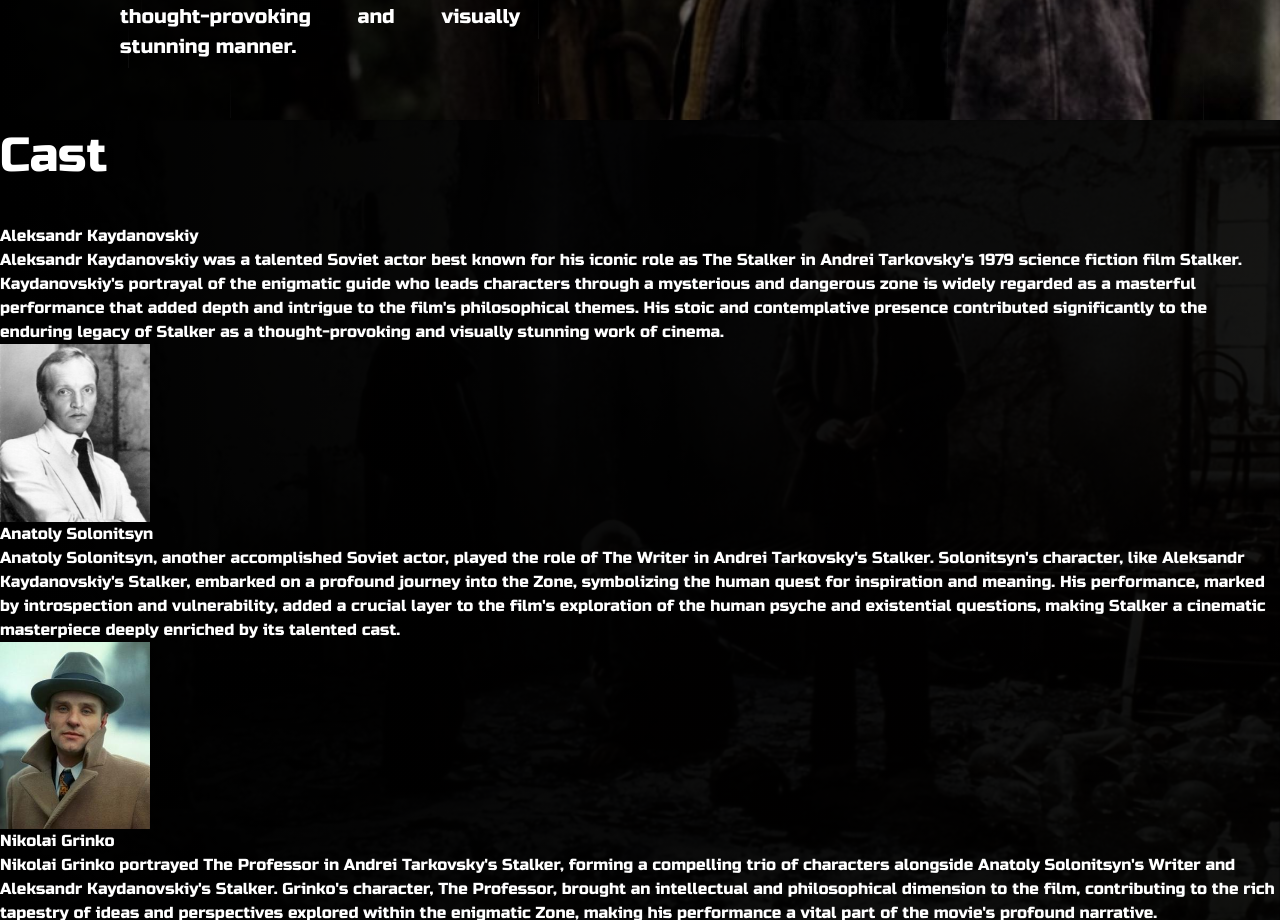
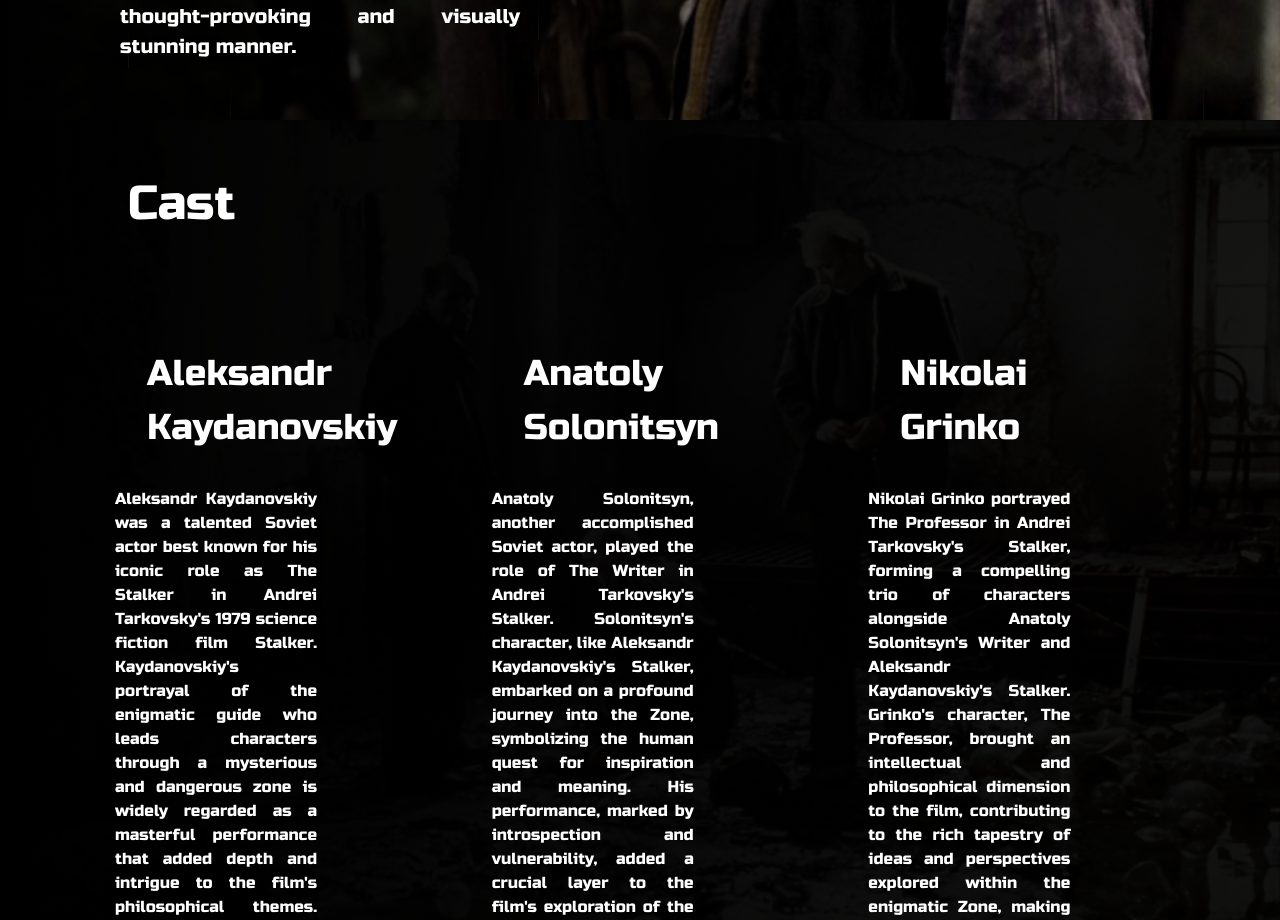
Before and after one commit to zsra/stalker, a Next.js app: page /cast in a window 1280 px wide. Shown: the part 1480-2400 px from the top of the page. Built offline with nearby package versions, Linux system fonts and the light colour scheme.

Commit message:
Design the cast page

```diff
--- a/src/pages/cast.tsx
+++ b/src/pages/cast.tsx
@@ -8,6 +8,7 @@
         <section id="cast" className={`${russo.className} cast`}>
             <div className="cast-container">
                 <h3>Cast</h3>
+                <div className="cast-list">
                     <div className="actor-container">
                         <div className="actor-description">
                             <h5>Aleksandr Kaydanovskiy</h5>
@@ -64,6 +65,7 @@
                         </div>
                     </div>
                 </div>
+            </div>
         </section>
     )
 }
--- a/src/styles/cast.css
+++ b/src/styles/cast.css
@@ -18,7 +18,43 @@
     background-image: linear-gradient(to left, rgba(0,0,0,0.9), rgba(0,0,0,1));
 }
 
+.cast-list {
+    display: flex;
+    margin: 75px;
+}
+
 .cast-container > h3 {
     font-size: 48px;
-    margin-bottom: 32px;
+    margin-top: 48px;
+    margin-left: 10%;
 }
+
+.actor-container {
+    margin-left: 40px;
+    flex: 1;
+}
+
+.actor-container > .actor-description {
+    width: 60%;
+    float: left;
+}
+
+.actor-container > .ctor-image-container {
+    width: 40%;
+    float: right;
+}
+
+.actor-description > h5 {
+    font-size: 36px;
+    margin: 32px;
+}
+
+.actor-description > p {
+    text-align: justify;
+    text-justify: inter-word;
+}
+
+.portrait {
+    margin: 15px;
+    float: right;
+}
```
Lines whose indentation alone changed are shown as unchanged.
